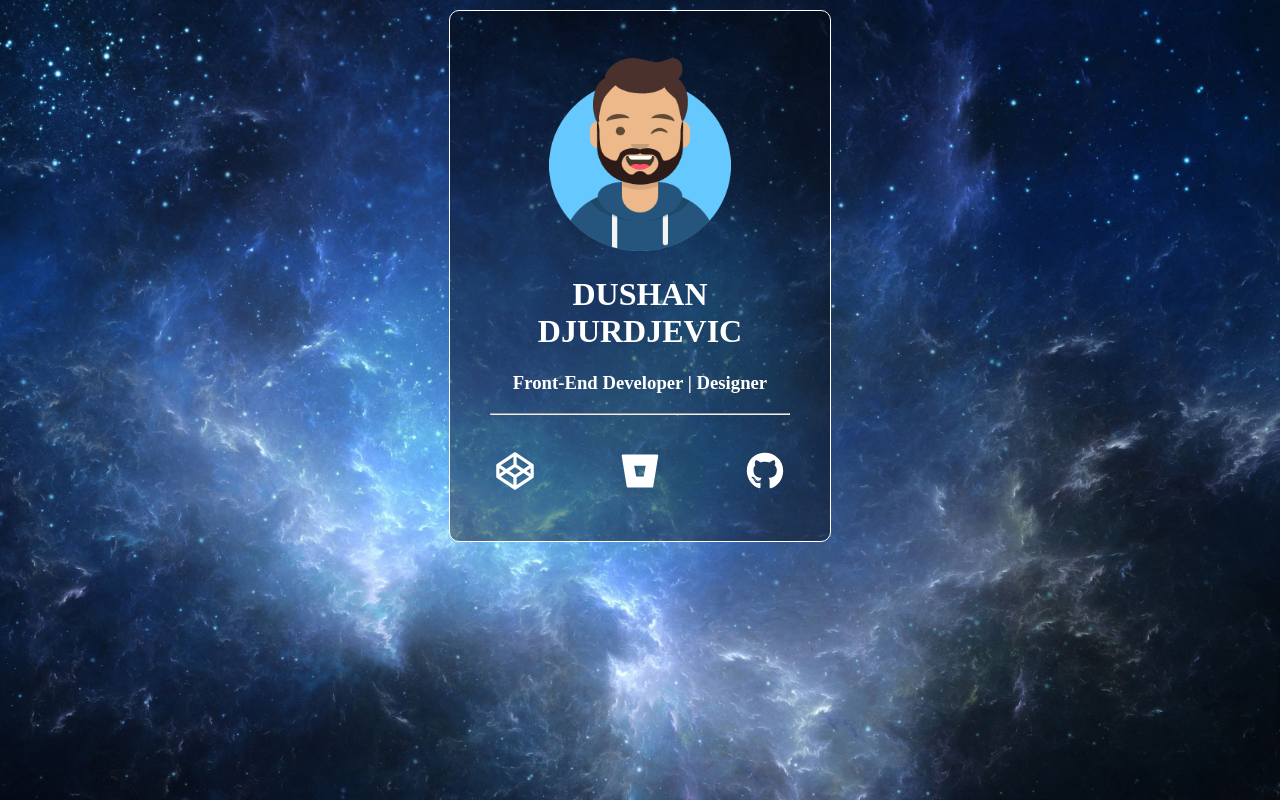
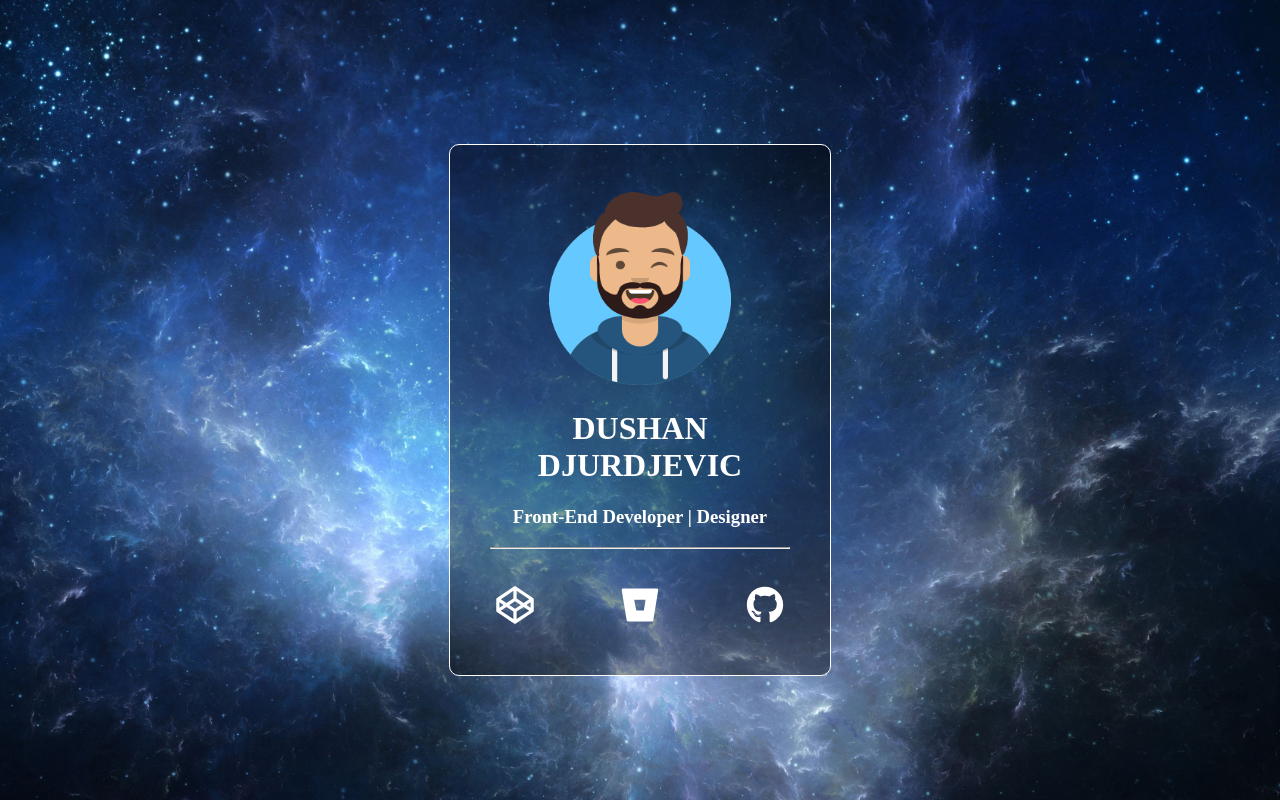
Before and after one commit to utazabanje/Profile-Card, a plain HTML site: page index.html in a window 1280 px wide. Drawn offline with Linux system fonts and the light colour scheme.

Commit message:
small changes

```diff
--- a/css/style.css
+++ b/css/style.css
@@ -7,6 +7,10 @@ html {
     background-size: cover;
 }
 .profile-box {
+      position: absolute;
+      top: 50%;
+      left: 50%;
+      transform: translate(-50%, -50%);
       width: 300px;
       height: 450px;
       background: rgba(0,0,0,0.4);
--- a/index.html
+++ b/index.html
@@ -2,7 +2,7 @@
 <html>
     <head>
         <title>Profile Card</title>
-        <link rel="stylesheet" style="text/css" href="css/style.css">
+        <link rel="stylesheet" href="css/style.css">
     </head>
     <body>
         <div class="profile-box">
```
